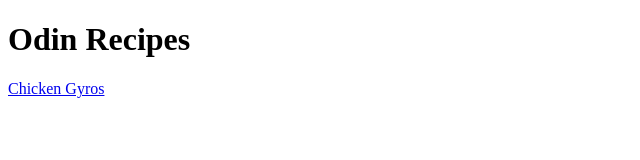
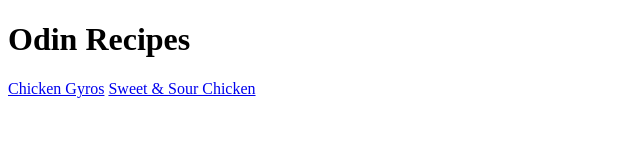
Before and after one commit to Tennent/odin-recipes, a plain HTML site: page index.html in a window 1280 px wide. Shown: the whole page, without its empty margins (0-640 px from the left). Drawn offline with Linux system fonts and the light colour scheme.

Commit message:
Link sweet and sour chicken recipe page to index

```diff
--- a/index.html
+++ b/index.html
@@ -10,5 +10,6 @@
     <h1>Odin Recipes</h1>
 
     <a href="./recipes/chicken-gyros.html">Chicken Gyros</a>
+    <a href="./recipes/sweet-and-sour-chicken.html">Sweet & Sour Chicken</a>
 </body>
 </html>
```
